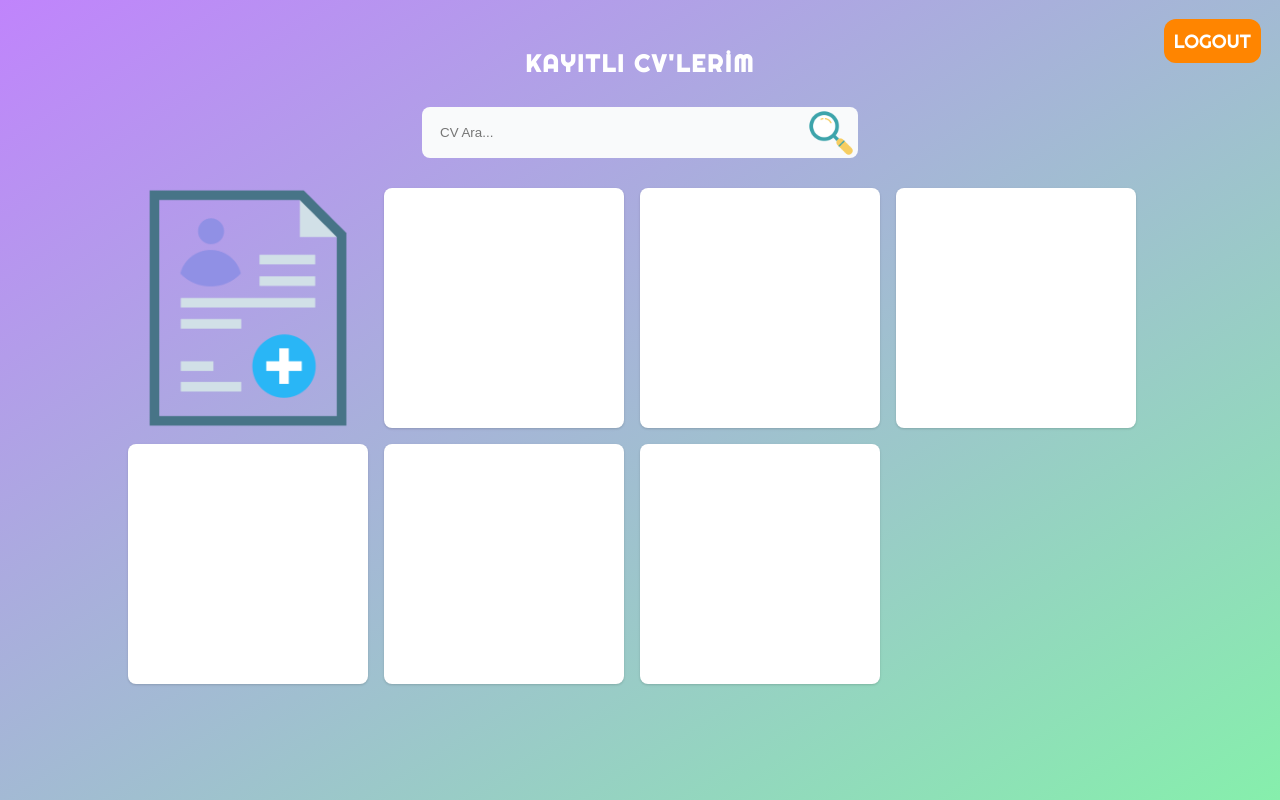
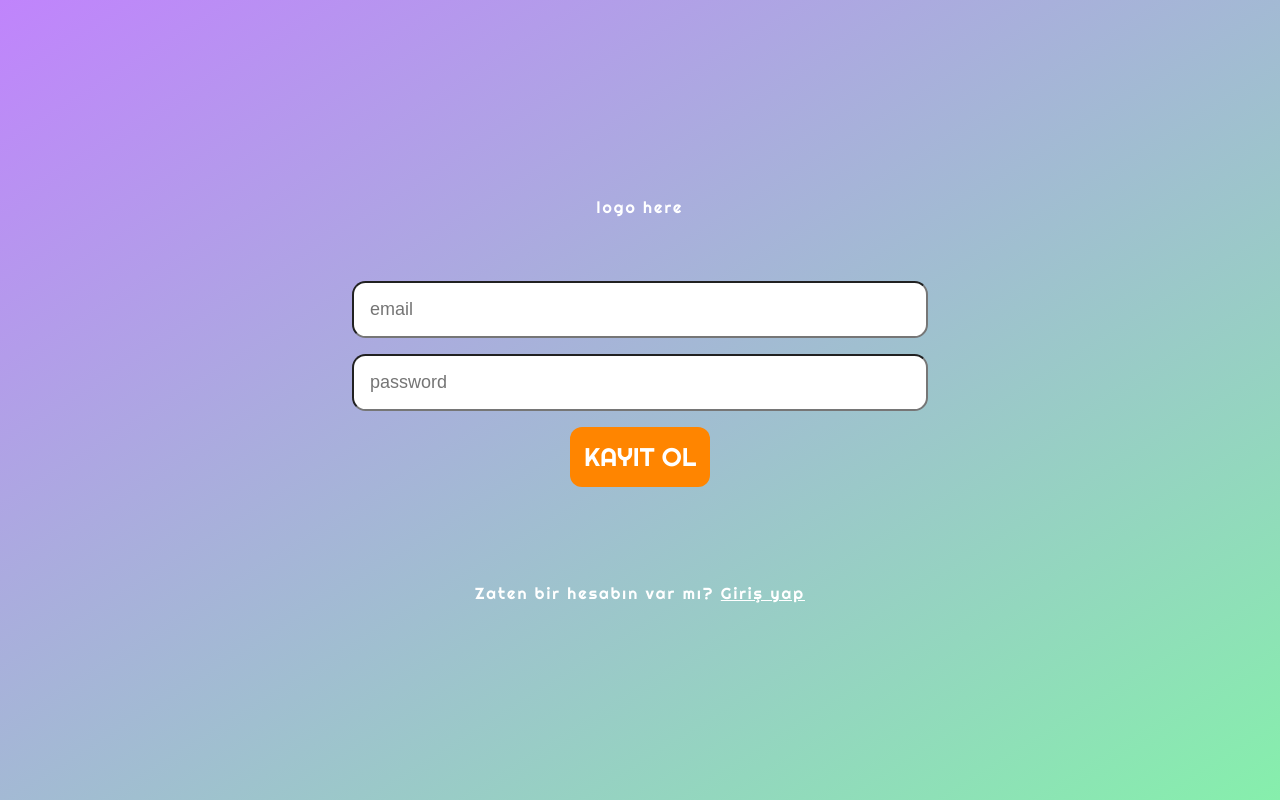
Before and after one commit to symys/cvmaker, an Angular app: page /register in a window 1280 px wide. Before the commit this address led to /. Built offline with nearby package versions, Linux system fonts and the light colour scheme.

Commit message:
register page ready with form validation

```diff
--- a/src/app/app-routing.module.ts
+++ b/src/app/app-routing.module.ts
@@ -1,7 +1,19 @@
 import { NgModule } from '@angular/core';
 import { RouterModule, Routes } from '@angular/router';
+import { HomepageComponent } from './components/homepage/homepage.component';
+import { LoginpageComponent } from './components/loginpage/loginpage.component';
+import { RegisterpageComponent } from './components/registerpage/registerpage.component';
+import { CreatecvpageComponent } from './components/createcvpage/createcvpage.component';
+import { ProfilepageComponent } from './components/profilepage/profilepage.component';
 
-const routes: Routes = [];
+const routes: Routes = [
+  { path: "home", component: HomepageComponent },
+  { path: "", redirectTo: "home", pathMatch: "full" },
+  { path: "login", component: LoginpageComponent },
+  { path: "register", component: RegisterpageComponent },
+  { path: "addcv", component: CreatecvpageComponent },
+  { path: "profile", component: ProfilepageComponent },
+];
 
 @NgModule({
   imports: [RouterModule.forRoot(routes)],
--- a/src/app/app.component.html
+++ b/src/app/app.component.html
@@ -1 +1 @@
-<app-profilepage></app-profilepage>
+<router-outlet></router-outlet>
--- a/src/app/app.module.ts
+++ b/src/app/app.module.ts
@@ -1,6 +1,6 @@
 import { NgModule } from '@angular/core';
 import { BrowserModule } from '@angular/platform-browser';
-
+import { FormsModule, ReactiveFormsModule } from '@angular/forms';
 import { AppRoutingModule } from './app-routing.module';
 import { AppComponent } from './app.component';
 import { LoginpageComponent } from './components/loginpage/loginpage.component';
@@ -22,7 +22,9 @@ import { HomepageComponent } from './components/homepage/homepage.component';
   ],
   imports: [
     BrowserModule,
-    AppRoutingModule
+    AppRoutingModule,
+    FormsModule,
+    ReactiveFormsModule
   ],
   providers: [],
   bootstrap: [AppComponent]
--- a/src/app/components/homepage/homepage.component.html
+++ b/src/app/components/homepage/homepage.component.html
@@ -3,7 +3,7 @@
     <div id="logo">logo here</div>
     <h2>CVMaker'a HOŞGELDİN !</h2>
     <h4>Hemen CV'ni oluşturmaya başla!</h4>
-    <button id="login-button">KAYIT OL</button>
-    <p>Zaten bir hesabın var mı? <span>Giriş yap</span></p>
+    <button [routerLink]="['/register']" routerLinkActive="router-link-active"  id="login-button">KAYIT OL</button>
+    <p>Zaten bir hesabın var mı? <span [routerLink]="['/login']" routerLinkActive="router-link-active" >Giriş yap</span></p>
   </div>
 </div>
--- a/src/app/components/loginpage/loginpage.component.html
+++ b/src/app/components/loginpage/loginpage.component.html
@@ -1,9 +1,16 @@
 <div class="login-page">
   <div class="login-container">
     <div id="logo">logo here</div>
-    <input type="email" placeholder="Lütfen email adresinizi yazın" />
-    <input type="password" placeholder="Lütfen şifrenizi girin" />
-    <button id="login-button">GİRİŞ YAP</button>
-    <p>Henüz bir hesabın yok mu? <span>Kayıt ol</span></p>
+
+      <input type="email" placeholder="Lütfen email adresinizi yazın" />
+      <input type="password" placeholder="Lütfen şifrenizi girin" />
+      <button id="login-button">GİRİŞ YAP</button>
+
+    <p>
+      Henüz bir hesabın yok mu?
+      <span [routerLink]="['/register']" routerLinkActive="router-link-active"
+        >Kayıt ol</span
+      >
+    </p>
   </div>
 </div>
--- a/src/app/components/registerpage/registerpage.component.css
+++ b/src/app/components/registerpage/registerpage.component.css
@@ -89,3 +89,7 @@
           font-size: 0.6em;
        }
   }
+
+  .error-messages{
+    color: rgb(233, 66, 66);
+  }
--- a/src/app/components/registerpage/registerpage.component.html
+++ b/src/app/components/registerpage/registerpage.component.html
@@ -1,9 +1,63 @@
 <div class="register-page">
-    <div class="register-container">
-      <div id="logo">logo here</div>
-      <input type="email" placeholder="Lütfen email adresinizi yazın" />
-      <input type="password" placeholder="Lütfen şifrenizi girin" />
+  <div class="register-container">
+    <div id="logo">logo here</div>
+    <form [formGroup]="registerForm" (ngSubmit)="onSubmit()" class="register-container">
+      <!-- <input type="email" placeholder="Lütfen email adresinizi yazın" /> -->
+      <div>
+        <input
+          type="text"
+          (ngClass)="
+            ({
+              isValid: submitted && registerForm.controls['email'].errors
+            })
+          "
+          formControlName="email"
+          placeholder="email"
+        />
+        <div  class="error-messages"
+          *ngIf="submitted && registerForm.controls['email'].errors"
+        >
+          <div
+            *ngIf="
+              submitted && registerForm.controls['email'].errors['required']
+            "
+          >
+            Email is required
+          </div>
+          <div
+            *ngIf="submitted && registerForm.controls['email'].errors['email']"
+          >
+            Please write a valid email
+          </div>
+        </div>
+      </div>
+
+
+      <!-- <input type="password" placeholder="Lütfen şifrenizi girin" /> -->
+      <div >
+        <input
+          type="password"
+          (ngClass)="
+            ({
+              isValid:
+                submitted && registerForm.controls['password'].errors
+            })
+          "
+          formControlName="password"
+          placeholder="password"
+        />
+        <div *ngIf="submitted && registerForm.controls['password'].errors"  class="error-messages">
+          <div *ngIf="submitted && registerForm.controls['password'].errors['required']" >Password is required</div>
+          <div *ngIf="submitted && registerForm.controls['password'].errors['minLength']" >Minimum password length must be 6</div>
+        </div>
+      </div>
       <button id="login-button">KAYIT OL</button>
-      <p>Zaten bir hesabın var mı? <span>Giriş yap</span></p>
-    </div>
+    </form>
+    <p>
+      Zaten bir hesabın var mı?
+      <span [routerLink]="['/login']" routerLinkActive="router-link-active"
+        >Giriş yap</span
+      >
+    </p>
   </div>
+</div>
--- a/src/app/components/registerpage/registerpage.component.ts
+++ b/src/app/components/registerpage/registerpage.component.ts
@@ -1,4 +1,6 @@
 import { Component } from '@angular/core';
+import { FormBuilder, FormGroup, Validators } from '@angular/forms';
+import { Router } from '@angular/router';
 
 @Component({
   selector: 'app-registerpage',
@@ -7,4 +9,26 @@ import { Component } from '@angular/core';
 })
 export class RegisterpageComponent {
 
+  registerForm: FormGroup;
+  title='formvalidation';
+  submitted=false;
+
+  constructor(private formBuilder:FormBuilder, private router: Router){}
+
+  ngOnInit(){
+    // validation rules
+    this.registerForm = this.formBuilder.group({
+      email: ['', [Validators.required, Validators.email]],
+      password: ['', [Validators.required, Validators.minLength(6)]],
+    })
+  }
+
+  onSubmit(){
+    this.submitted = true
+
+    if(this.registerForm.invalid){
+      return
+    }
+    else{this.router.navigate(['/profile']); }
+  }
 }
--- a/tsconfig.json
+++ b/tsconfig.json
@@ -8,6 +8,8 @@
     "strict": true,
     "noImplicitOverride": true,
     "noPropertyAccessFromIndexSignature": true,
+    //bunu ekledim
+    "strictPropertyInitialization":false,
     "noImplicitReturns": true,
     "noFallthroughCasesInSwitch": true,
     "sourceMap": true,
```
